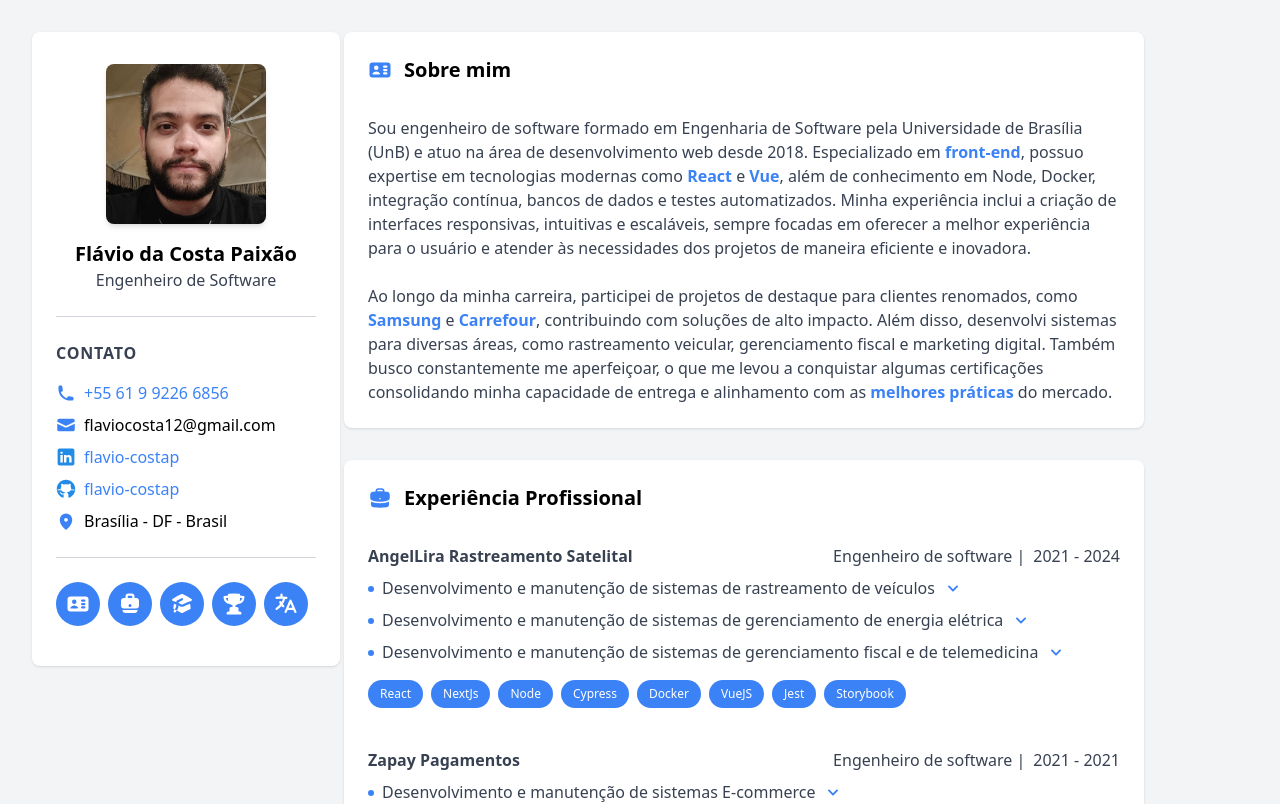
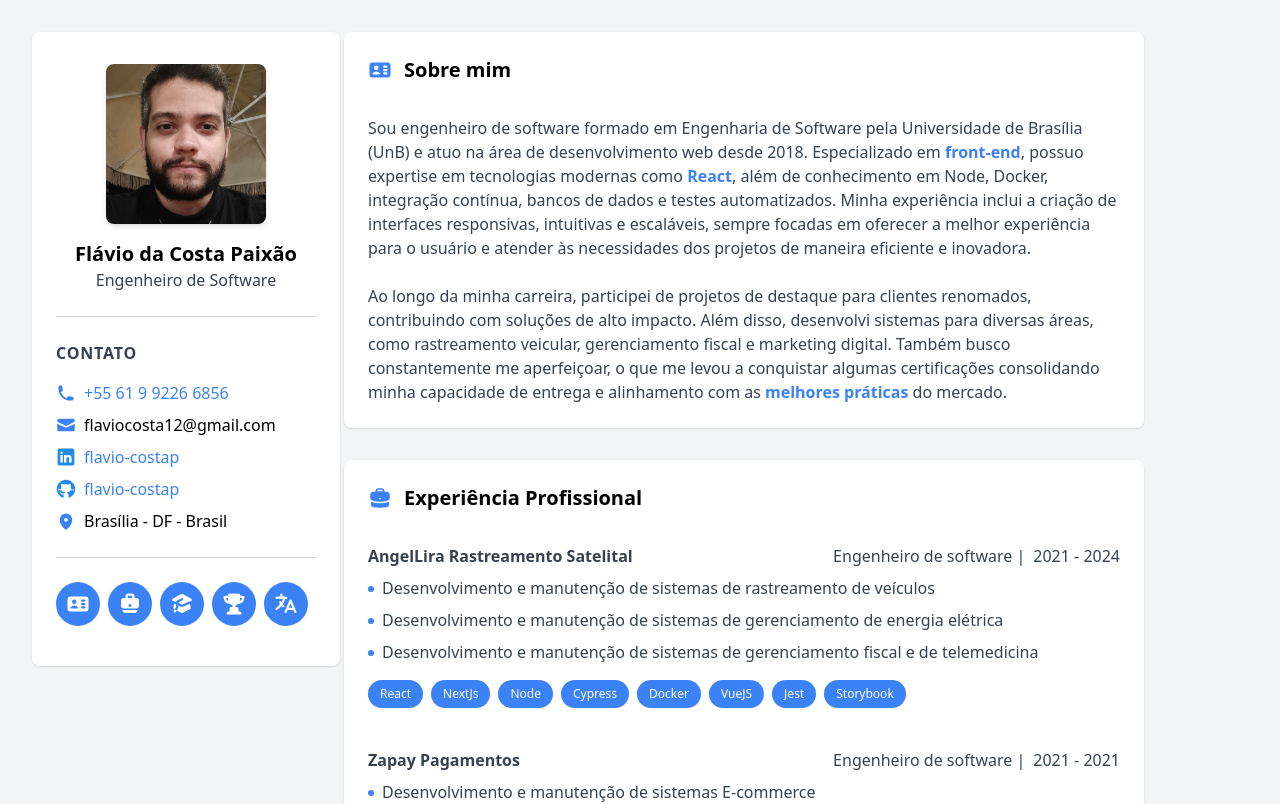
Before and after one commit to flavio-costap/resume, a Next.js app: page / in a window 1280 px wide. Shown: the top 804 px of the page. Built offline with nearby package versions, Linux system fonts and the light colour scheme.

Commit message:
adjusting sublist
Signed-off-by: Shiryu <fgc.shiryu@gmail.com>

```diff
--- a/src/components/AboutSection.tsx
+++ b/src/components/AboutSection.tsx
@@ -9,12 +9,12 @@ function AboutSection() {
       title: "Sobre mim",
       paragraph1: (
         <>
-          Sou engenheiro de software formado em Engenharia de Software pela Universidade de Brasília (UnB) e atuo na área de desenvolvimento web desde 2018. Especializado em <b className="text-blue-500">front-end</b>, possuo expertise em tecnologias modernas como <b className="text-blue-500">React</b> e <b className="text-blue-500">Vue</b>, além de conhecimento em Node, Docker, integração contínua, bancos de dados e testes automatizados. Minha experiência inclui a criação de interfaces responsivas, intuitivas e escaláveis, sempre focadas em oferecer a melhor experiência para o usuário e atender às necessidades dos projetos de maneira eficiente e inovadora.
+          Sou engenheiro de software formado em Engenharia de Software pela Universidade de Brasília (UnB) e atuo na área de desenvolvimento web desde 2018. Especializado em <b className="text-blue-500">front-end</b>, possuo expertise em tecnologias modernas como <b className="text-blue-500">React</b>, além de conhecimento em Node, Docker, integração contínua, bancos de dados e testes automatizados. Minha experiência inclui a criação de interfaces responsivas, intuitivas e escaláveis, sempre focadas em oferecer a melhor experiência para o usuário e atender às necessidades dos projetos de maneira eficiente e inovadora.
         </>
       ),
       paragraph2: (
         <>
-          Ao longo da minha carreira, participei de projetos de destaque para clientes renomados, como <b className="text-blue-500">Samsung</b> e <b className="text-blue-500">Carrefour</b>, contribuindo com soluções de alto impacto. Além disso, desenvolvi sistemas para diversas áreas, como rastreamento veicular, gerenciamento fiscal e marketing digital. Também busco constantemente me aperfeiçoar, o que me levou a conquistar algumas certificações consolidando minha capacidade de entrega e alinhamento com as <b className="text-blue-500">melhores práticas</b> do mercado.
+          Ao longo da minha carreira, participei de projetos de destaque para clientes renomados, contribuindo com soluções de alto impacto. Além disso, desenvolvi sistemas para diversas áreas, como rastreamento veicular, gerenciamento fiscal e marketing digital. Também busco constantemente me aperfeiçoar, o que me levou a conquistar algumas certificações consolidando minha capacidade de entrega e alinhamento com as <b className="text-blue-500">melhores práticas</b> do mercado.
         </>
       )
     },
@@ -22,12 +22,12 @@ function AboutSection() {
       title: "About me",
       paragraph1: (
         <>
-          I am a software engineer graduated in Software Engineering from the University of Brasília (UnB) and have been working in web development since 2018. Specialized in <b className="text-blue-500">front-end</b>, I have expertise in modern technologies such as <b className="text-blue-500">React</b> and <b className="text-blue-500">Vue</b>, along with knowledge in Node, Docker, continuous integration, databases, and automated testing. My experience includes creating responsive, intuitive, and scalable interfaces, always focused on providing the best user experience and efficiently meeting project needs in an innovative way.
+          I am a software engineer graduated in Software Engineering from the University of Brasília (UnB) and have been working in web development since 2018. Specialized in <b className="text-blue-500">front-end</b>, I have expertise in modern technologies such as <b className="text-blue-500">React</b>, along with knowledge in Node, Docker, continuous integration, databases, and automated testing. My experience includes creating responsive, intuitive, and scalable interfaces, always focused on providing the best user experience and efficiently meeting project needs in an innovative way.
         </>
       ),
       paragraph2: (
         <>
-          Throughout my career, I have participated in high-profile projects for renowned clients such as <b className="text-blue-500">Samsung</b> and <b className="text-blue-500">Carrefour</b>, contributing with high-impact solutions. I have also developed systems for various areas, such as vehicle tracking, fiscal management, and digital marketing. I am also constantly striving to improve myself, which has led me to achieve several certifications, consolidating my ability to deliver and align with the <b className="text-blue-500">best practices</b> in the market.
+          Throughout my career, I have participated in high-profile projects for renowned clients contributing with high-impact solutions. I have also developed systems for various areas, such as vehicle tracking, fiscal management, and digital marketing. I am also constantly striving to improve myself, which has led me to achieve several certifications, consolidating my ability to deliver and align with the <b className="text-blue-500">best practices</b> in the market.
         </>
       )
     }
--- a/src/components/ExperienceSection.tsx
+++ b/src/components/ExperienceSection.tsx
@@ -1,21 +1,16 @@
 import { useLanguage } from "@/context/LanguageContext";
 import { experiencesType } from "@/types/ExperienceTypes";
 import { experiencesBr, experiencesEn } from "@/utils/exeriences";
-import { ChevronDownIcon } from "@heroicons/react/16/solid";
 import { BriefcaseIcon } from "@heroicons/react/24/solid";
 import { useEffect, useState } from "react";
 
 function ExperienceSection() {
   const { language } = useLanguage();
   const [dataLanguage, setDataLanguage] = useState<experiencesType>([]);
-  const [expandedIndex, setExpandedIndex] = useState<number | null>(null);
   useEffect(() => {
     setDataLanguage(language === "br" ? experiencesBr : experiencesEn);
   }, [language]);
 
-  const toggleDescription = (index: number) => {
-    setExpandedIndex(expandedIndex === index ? null : index);
-  };
 
   return (
     <>
@@ -42,24 +37,8 @@ function ExperienceSection() {
                 <li key={descIndex} className="text-gray-700 flex">
                   <span className="h-1.5 w-1.5 bg-blue-500 rounded-full mr-2 mt-2.5 shrink-0"></span>
                   <span>{desc}</span>
-                  <button
-                    onClick={() => toggleDescription(descIndex)}
-                    className="ml-2 text-blue-500 hover:text-blue-700"
-                  >
-                    <ChevronDownIcon
-                      className={`h-5 w-5 transition-transform ${
-                        expandedIndex === descIndex ? "rotate-180" : ""
-                      }`}
-                    />
-                  </button>
+
                 </li>
-                {descIndex === 0 && expandedIndex === index && exp.sub && (
-                  <ul className="mt-2 ml-8 text-gray-600 list-disc">
-                    {exp.sub.map((subItem, subIndex) => (
-                      <li key={subIndex}>{subItem}</li>
-                    ))}
-                  </ul>
-                )}
               </>
             ))}
           </ul>
```
